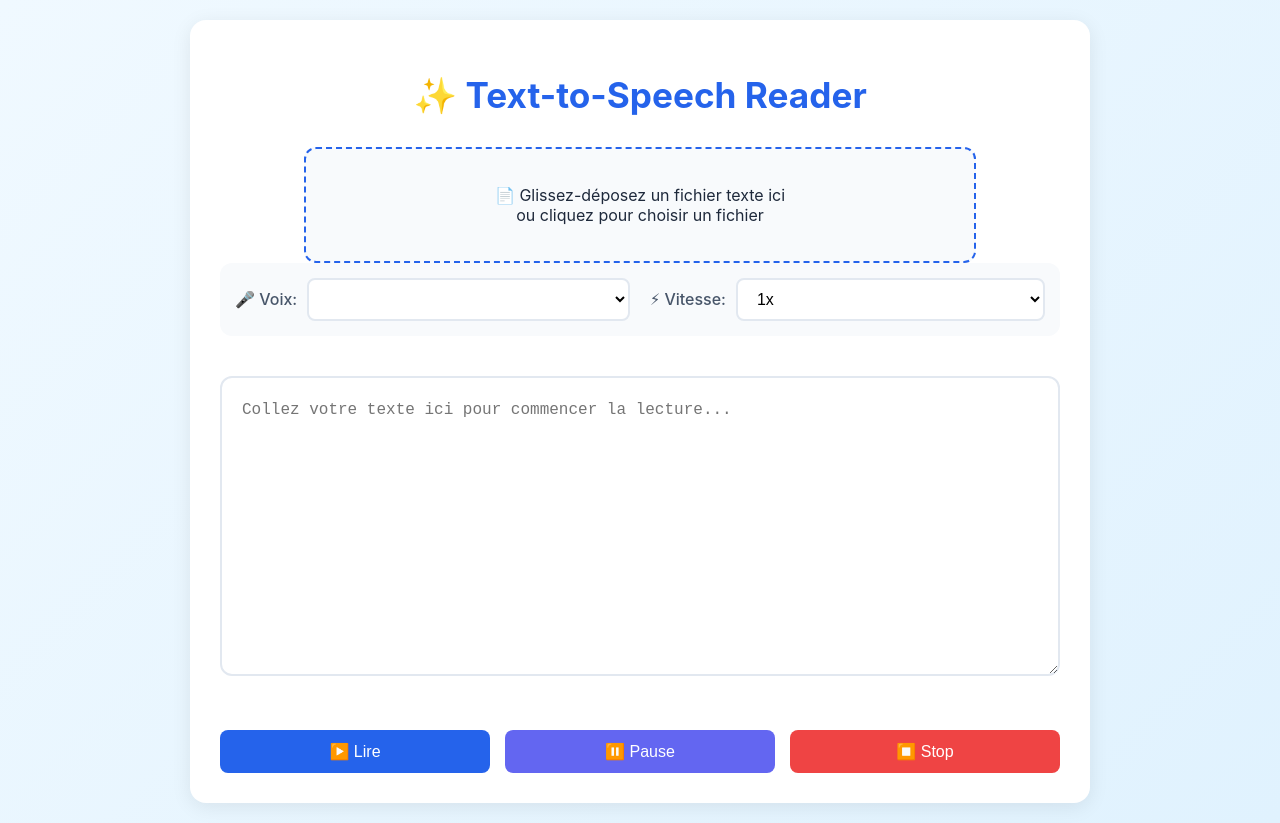
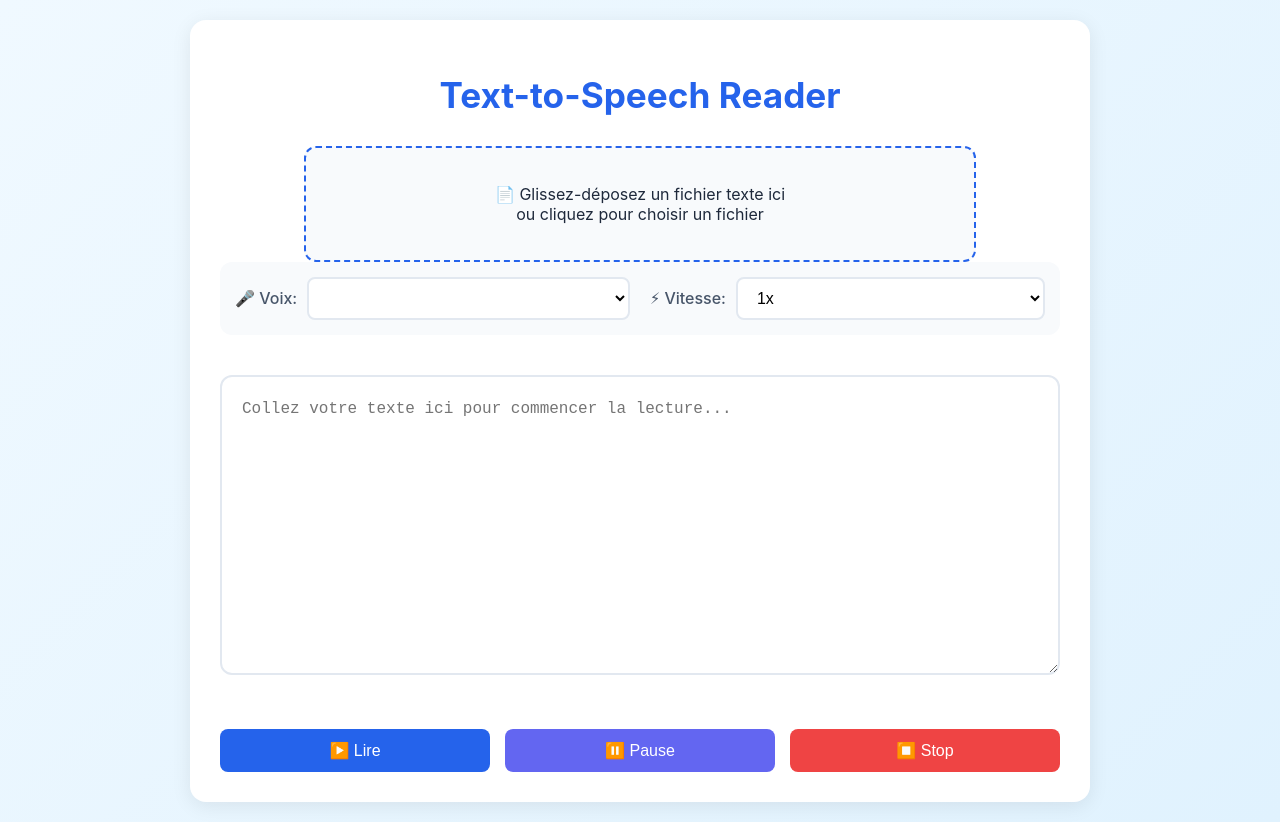
Before and after one commit to Vincent8314/text-to-speech-reader, a plain HTML site: page index.html in a window 1280 px wide. Drawn offline with Linux system fonts and the light colour scheme.

Commit message:
Update index.html

```diff
--- a/index.html
+++ b/index.html
@@ -236,7 +236,7 @@
 </head>
 <body>
     <div class="container">
-        <h1>✨ Text-to-Speech Reader</h1>
+        <h1>Text-to-Speech Reader</h1>
 
         <div class="upload-zone" id="dropZone">
             <input type="file" id="fileInput" class="file-input" accept=".txt">
```
